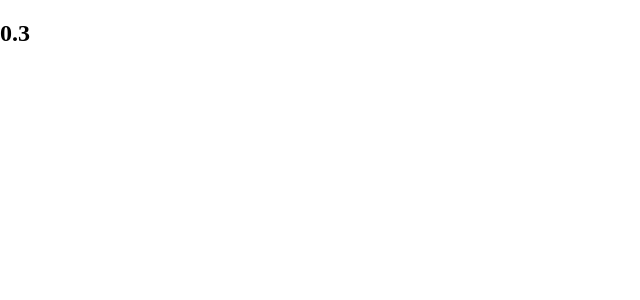
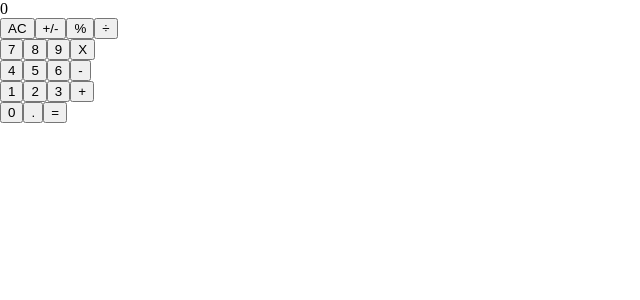
Before and after one commit to kalavhan/calculator-react, a React (Create React App) app: page / in a window 1280 px wide. Shown: the top 300 px of the page, without its empty margins (0-640 px from the left). Built offline with nearby package versions, Linux system fonts and the light colour scheme.

Commit message:
Add ButtonPanel component

```diff
--- a/src/components/App.js
+++ b/src/components/App.js
@@ -1,6 +1,6 @@
 import React from 'react';
 import Display from './Display';
-import ButtonPanel from './ButtonPannerl';
+import ButtonPanel from './ButtonPanel';
 
 const App = () => (
   <div>
--- a/src/components/Button.js
+++ b/src/components/Button.js
@@ -1,5 +1,5 @@
 import React from 'react';
-import PropType from 'prop-type';
+import PropType from 'prop-types';
 
 const Button = ({ name }) => <button type="button">{ name }</button>;
 
--- /dev/null
+++ b/src/components/ButtonPanel.js
@@ -0,0 +1,38 @@
+import React from 'react';
+import Button from './Button';
+
+const ButtonPanel = () => (
+  <div className="buttonPanel">
+    <div className="buttonPanel-row">
+      <Button name="AC" />
+      <Button name="+/-" />
+      <Button name="%" />
+      <Button name="÷" />
+    </div>
+    <div className="buttonPanel-row">
+      <Button name="7" />
+      <Button name="8" />
+      <Button name="9" />
+      <Button name="X" />
+    </div>
+    <div className="buttonPanel-row">
+      <Button name="4" />
+      <Button name="5" />
+      <Button name="6" />
+      <Button name="-" />
+    </div>
+    <div className="buttonPanel-row">
+      <Button name="1" />
+      <Button name="2" />
+      <Button name="3" />
+      <Button name="+" />
+    </div>
+    <div className="buttonPanel-row">
+      <Button name="0" />
+      <Button name="." />
+      <Button name="=" />
+    </div>
+  </div>
+);
+
+export default ButtonPanel;
--- a/src/index.js
+++ b/src/index.js
@@ -1,17 +1,9 @@
 import React from 'react';
 import ReactDOM from 'react-dom';
 import './index.css';
-import PropTypes from 'prop-types';
-
-const Big = require('big.js');
-
-const Num = ({ value }) => <h2>{value}</h2>;
-
-Num.propTypes = {
-  value: PropTypes.number.isRequired,
-};
+import App from './components/App';
 
 ReactDOM.render(
-  <Num value={Number(Big(0.4).minus(0.1))} />,
+  <App />,
   document.getElementById('root'),
 );
```
